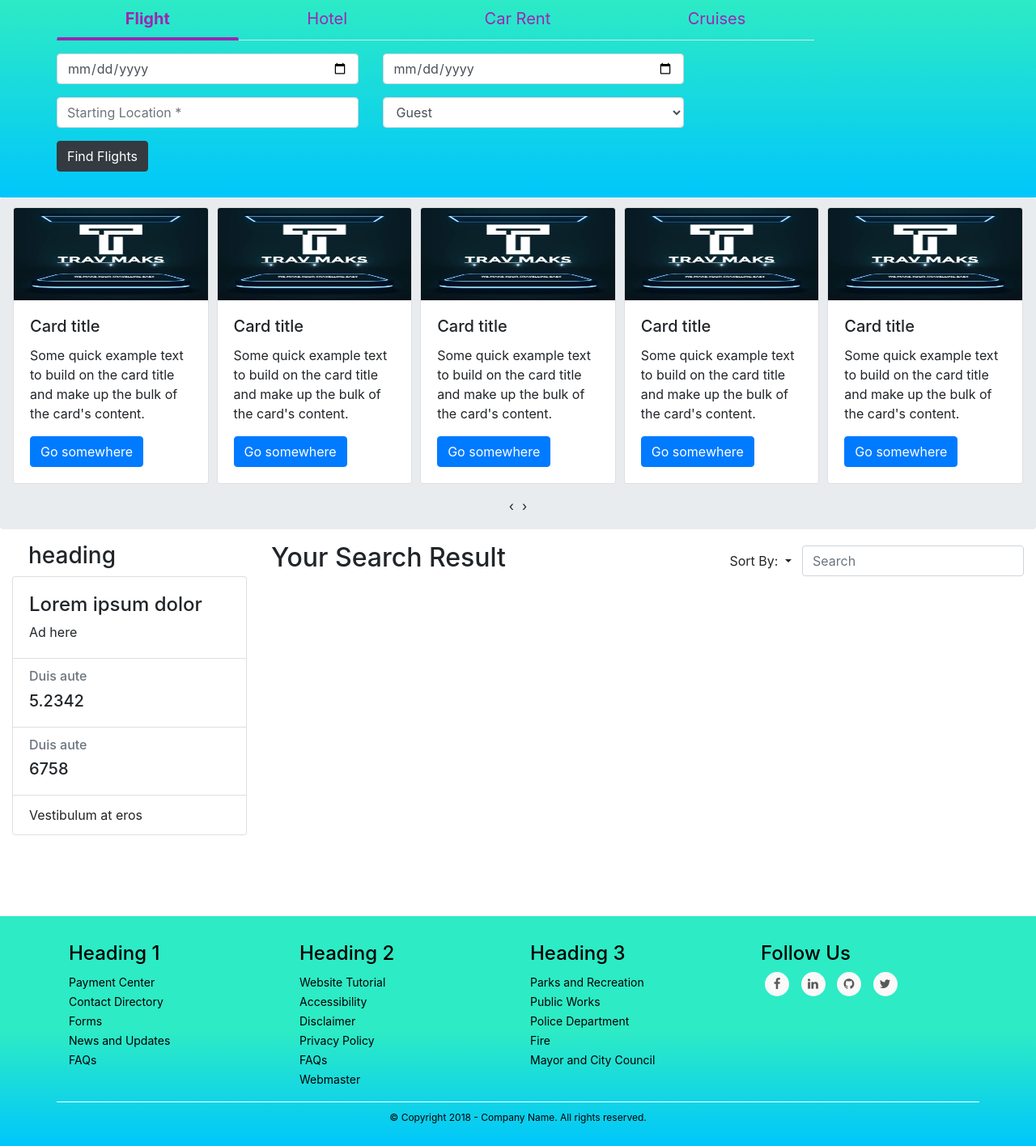
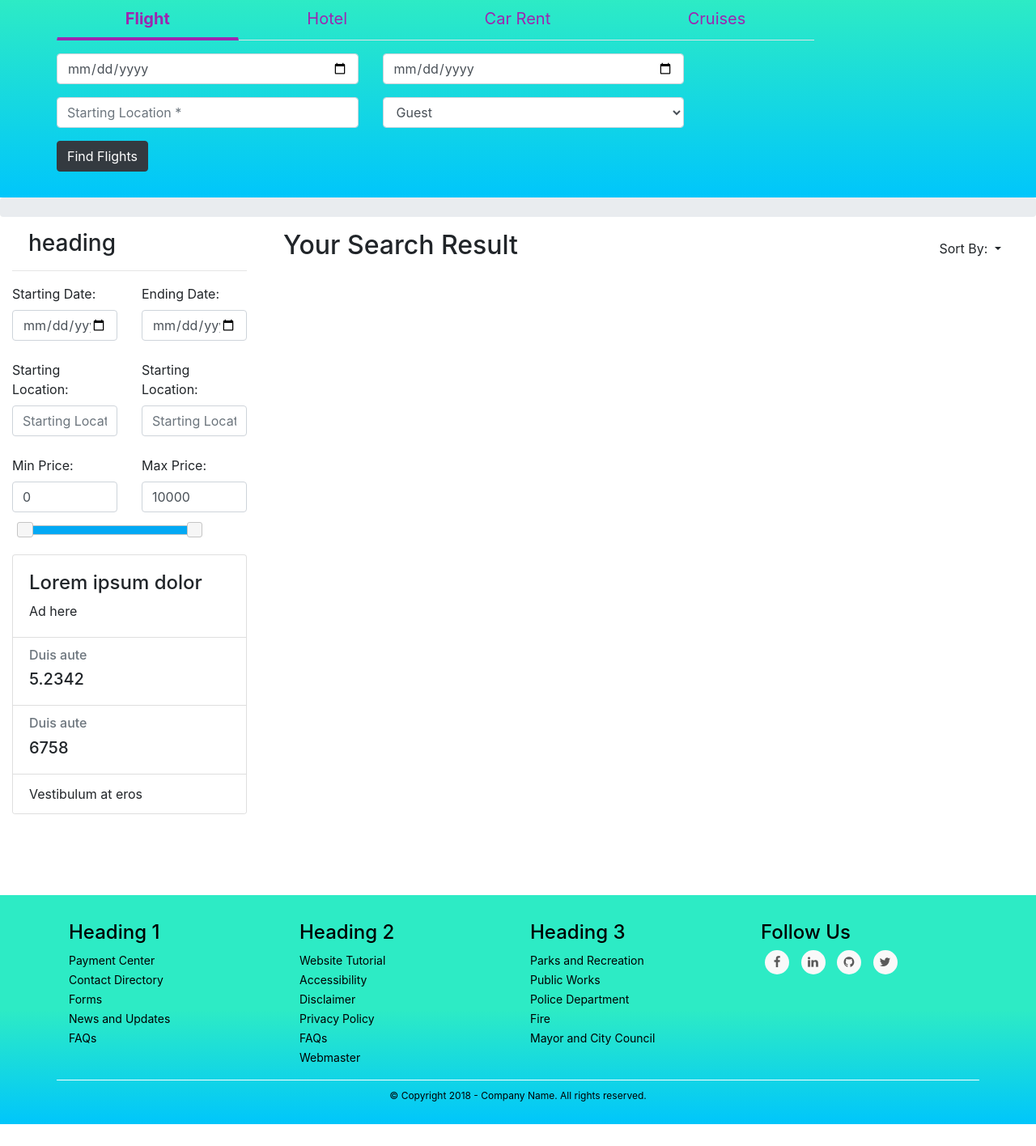
Before and after one commit to iamsaptorshe07/MAKSCUBE-TRAV-MAKS, a Django app: template templates/touring/tour_search.html in a window 1280 px wide. Shown: the part 99-1515 px from the top of the page at 81% size. After the commit the page ends 1488 px from the top, so only its background shows below. Run offline with Django 3.2, Linux system fonts and the light colour scheme; the template is opened without the code that fills it, so the values that code supplies are empty; some libraries are stand-ins or nearby versions.

Commit message:
gobinda last update

```diff
--- a/templates/touring/tour_search.html
+++ b/templates/touring/tour_search.html
@@ -2,18 +2,26 @@
 {% load static %}
 
 {% block stylesheets %}
-<link rel="stylesheet" href="https://stackpath.bootstrapcdn.com/bootstrap/4.5.0/css/bootstrap.min.css">
-  <link href="https://maxcdn.bootstrapcdn.com/font-awesome/4.7.0/css/font-awesome.min.css" rel="stylesheet" >
+ <link rel="stylesheet" href="https://stackpath.bootstrapcdn.com/bootstrap/4.5.0/css/bootstrap.min.css">
+<link href="https://maxcdn.bootstrapcdn.com/font-awesome/4.7.0/css/font-awesome.min.css" rel="stylesheet" >
+
   <link rel="stylesheet" href="https://cdnjs.cloudflare.com/ajax/libs/OwlCarousel2/2.3.4/assets/owl.carousel.min.css">
     <link rel="stylesheet" href="https://cdnjs.cloudflare.com/ajax/libs/OwlCarousel2/2.3.4/assets/owl.theme.default.min.css">
 
 
-  <script src="https://code.jquery.com/jquery-3.3.1.slim.min.js"></script>
 	<script src="https://stackpath.bootstrapcdn.com/bootstrap/4.1.3/js/bootstrap.min.js"></script>
 	<script src="https://cdnjs.cloudflare.com/ajax/libs/OwlCarousel2/2.3.4/owl.carousel.min.js"></script>
+	<link rel="stylesheet" href="https://cdnjs.cloudflare.com/ajax/libs/jqueryui/1.12.1/jquery-ui.css" type="text/css" media="all" />
+	<script src="https://cdnjs.cloudflare.com/ajax/libs/jquery/3.3.1/jquery.min.js" type="text/javascript"></script>
+	<script src="https://cdnjs.cloudflare.com/ajax/libs/jqueryui/1.12.1/jquery-ui.min.js" type="text/javascript"></script>
+
+
 	<style>
 
 /*search tab*/
+.ui-widget-header {
+    background:#03a9f4;
+}
 #tabs{
 	background-image: linear-gradient(to top, #00c6fb 0%, #2debc5 100%);
 	color: #000000;
@@ -408,6 +416,37 @@ padding-top:30px;
             <div class="col-md-3">
 
 			<h3 style="padding-left:20px;">heading</h3>
+		<hr>
+		<div class="row">
+		<div class="col-md-6">
+			<div class="form-group">
+			<label>Starting Date:</label>
+                    <input type="date" class="form-control" placeholder="Start Date *" value="" />
+					<br>
+					<label>Starting Location:</label>
+                    <input type="text" class="form-control" placeholder="Starting Location *" value="" />
+					<br>
+					<label>Min Price:</label>
+                    <input type="number"  oninput="validity.valid||(value='0');" id="min_price" class="form-control" />
+                    </div>
+					</div>
+					<div class="col-md-6 ">
+					<div class="form-group">
+					<label>Ending Date:</label>
+                    <input type="date" class="form-control" placeholder="End Date *" value="" />
+					<br>
+					<label>Starting Location:</label>
+                    <input type="text" class="form-control" placeholder="Starting Location *" value="" />
+
+					<br>
+					<label>Max Price:</label>
+              <input type="number"  oninput="validity.valid||(value='10000');" id="max_price" class="form-control" />      </div>
+                    </div>
+			</div>
+					<div class="col-md-10">
+						<div id="slider-range" class="price-filter-range" name="rangeInput"></div>
+					</div>
+				<br>
 
                 <div class="card">
                     <div class="card-body" >
@@ -434,12 +473,13 @@ padding-top:30px;
 
 			<!--main box-->
             <div class="col-md-9">
+            <div class="container">
 			<div class="card flex-row flex-wrap" style="border:none;">
 			<h2>Your Search Result</h2>
 			<div class="pushRight makeFlex hrtlCenter">
 			<span class="dropdown f-right">
               <button type="button" class="btn dropdown-toggle" data-toggle="dropdown">Sort By: <span class="caret"></span></button>
-              <div class="dropdown-menu">
+              <div class="dropdown-menu"  style="margin-left:-135px;">
                 <a href="#" class="dropdown-item">Popularity</a>
                 <a href="#" class="dropdown-item">Price : Low to High</a>
                 <a href="#" class="dropdown-item">Price : High to Low</a>
@@ -447,8 +487,9 @@ padding-top:30px;
                 <a href="#" class="dropdown-item">Tour Duration : High to Low</a>
               </div>
           </span>
-		  <!-- Search form -->
-<input class="form-control" type="text" placeholder="Search" aria-label="Search">
+		  <!-- Search form
+<input class="form-control" type="text" placeholder="Search" aria-label="Search"> -->
+		  </div>
 		  </div>
 		  </div>
 		  <br>
@@ -519,7 +560,77 @@ padding-top:30px;
 
 <!--Put your js here -->
 <script type="text/javascript">
+ //price code
+$(document).ready(function(){
 
+	$('#price-range-submit').hide();
+
+	$("#min_price,#max_price").on('change', function () {
+
+	  $('#price-range-submit').show();
+
+	  var min_price_range = parseInt($("#min_price").val());
+
+	  var max_price_range = parseInt($("#max_price").val());
+
+	  if (min_price_range > max_price_range) {
+		$('#max_price').val(min_price_range);
+	  }
+
+	  $("#slider-range").slider({
+		values: [min_price_range, max_price_range]
+	  });
+
+	});
+
+
+	$("#min_price,#max_price").on("paste keyup", function () {
+
+	  $('#price-range-submit').show();
+
+	  var min_price_range = parseInt($("#min_price").val());
+
+	  var max_price_range = parseInt($("#max_price").val());
+
+	  if(min_price_range == max_price_range){
+
+			max_price_range = min_price_range + 100;
+
+			$("#min_price").val(min_price_range);
+			$("#max_price").val(max_price_range);
+	  }
+
+	  $("#slider-range").slider({
+		values: [min_price_range, max_price_range]
+	  });
+
+	});
+
+
+	$(function () {
+	  $("#slider-range").slider({
+		range: true,
+		orientation: "horizontal",
+		min: 0,
+		max: 10000,
+		values: [0, 10000],
+		step: 100,
+
+		slide: function (event, ui) {
+		  if (ui.values[0] == ui.values[1]) {
+			  return false;
+		  }
+
+		  $("#min_price").val(ui.values[0]);
+		  $("#max_price").val(ui.values[1]);
+		}
+	  });
+
+	  $("#min_price").val($("#slider-range").slider("values", 0));
+	  $("#max_price").val($("#slider-range").slider("values", 1));
+
+	});
+});
 
 $('.owl-carousel').owlCarousel({
     loop:true,
@@ -546,6 +657,8 @@ function myFunction(imgs) {
   imgText.innerHTML = imgs.alt;
   expandImg.parentElement.style.display = "block";
 }
+
+
 </script>
 <!-- JS ends here-->
 {% endblock body %}
```
